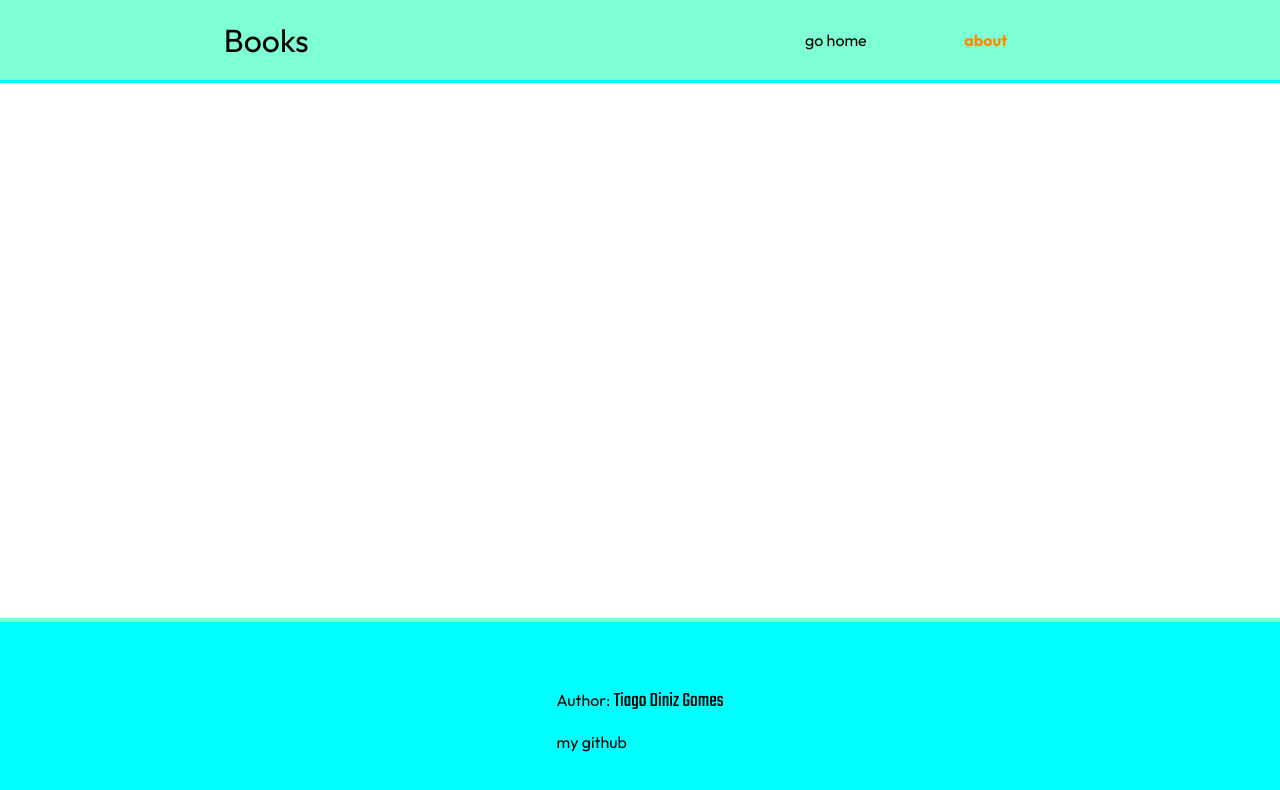
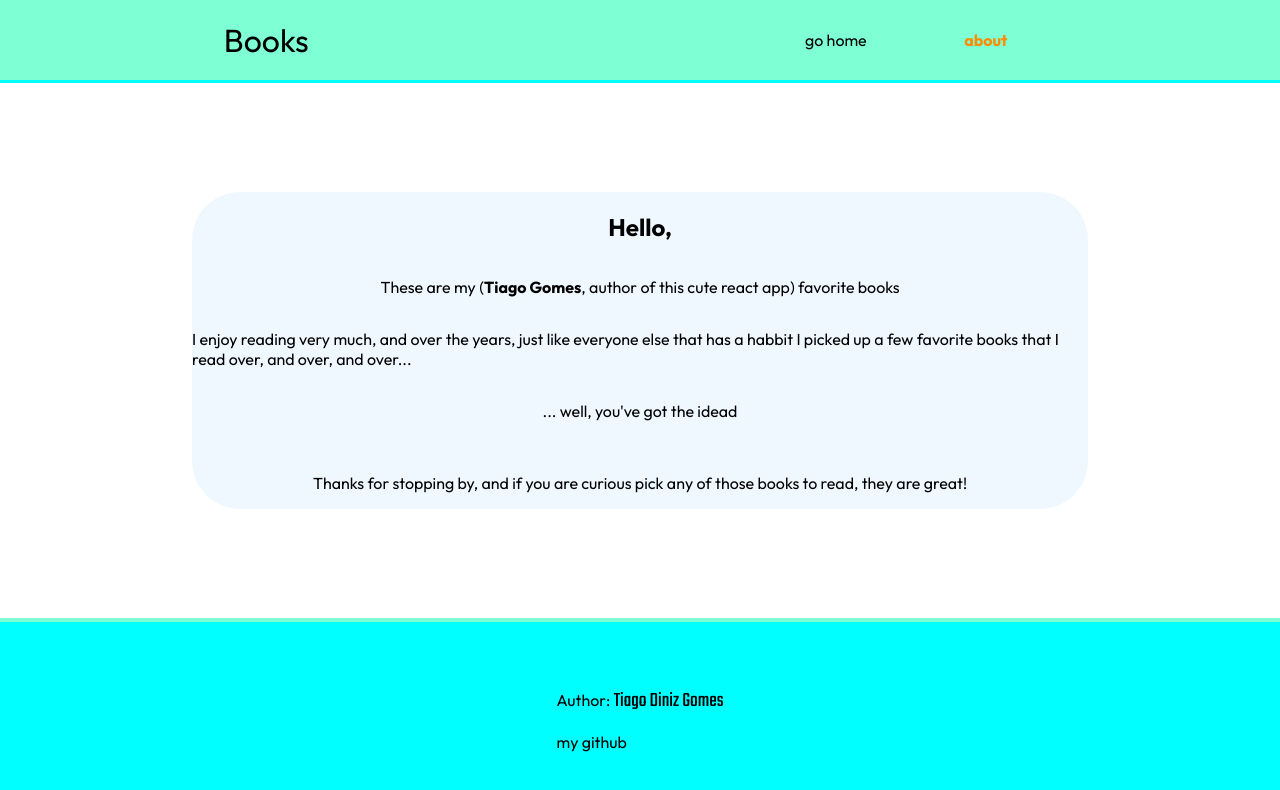
Before and after one commit to Shamoleambo/bands, a React (Vite) app: page /about in a window 1280 px wide. Shown: the top 790 px of the page. Built offline with nearby package versions, Linux system fonts and the light colour scheme.

Commit message:
feat: create the about page

```diff
--- a/src/App.tsx
+++ b/src/App.tsx
@@ -6,6 +6,7 @@ import SingleBook from "./components/SingleBook/SingleBook";
 import Footer from "./components/Footer/Footer";
 import myData from "./data/books.json";
 import "./App.css";
+import About from "./components/About/About";
 
 function App() {
   const [books, setBooks] = useState(myData);
@@ -21,6 +22,7 @@ function App() {
               path="/book/:bookId"
               element={<SingleBook books={books} />}
             />
+            <Route path="/about" element={<About />} />
           </Routes>
         </main>
         <Footer />
--- /dev/null
+++ b/src/components/About/About.tsx
@@ -0,0 +1,24 @@
+const About: React.FC = () => {
+  return (
+    <>
+      <h2>Hello, </h2>
+      <p>
+        These are my (<strong>Tiago Gomes</strong>, author of this cute react
+        app) favorite books
+      </p>
+      <p>
+        I enjoy reading very much, and over the years, just like everyone else
+        that has a habbit I picked up a few favorite books that I read over, and
+        over, and over...
+      </p>
+      <p>... well, you've got the idead</p>
+      <br />
+      <p>
+        Thanks for stopping by, and if you are curious pick any of those books
+        to read, they are great!
+      </p>
+    </>
+  );
+};
+
+export default About;
```
